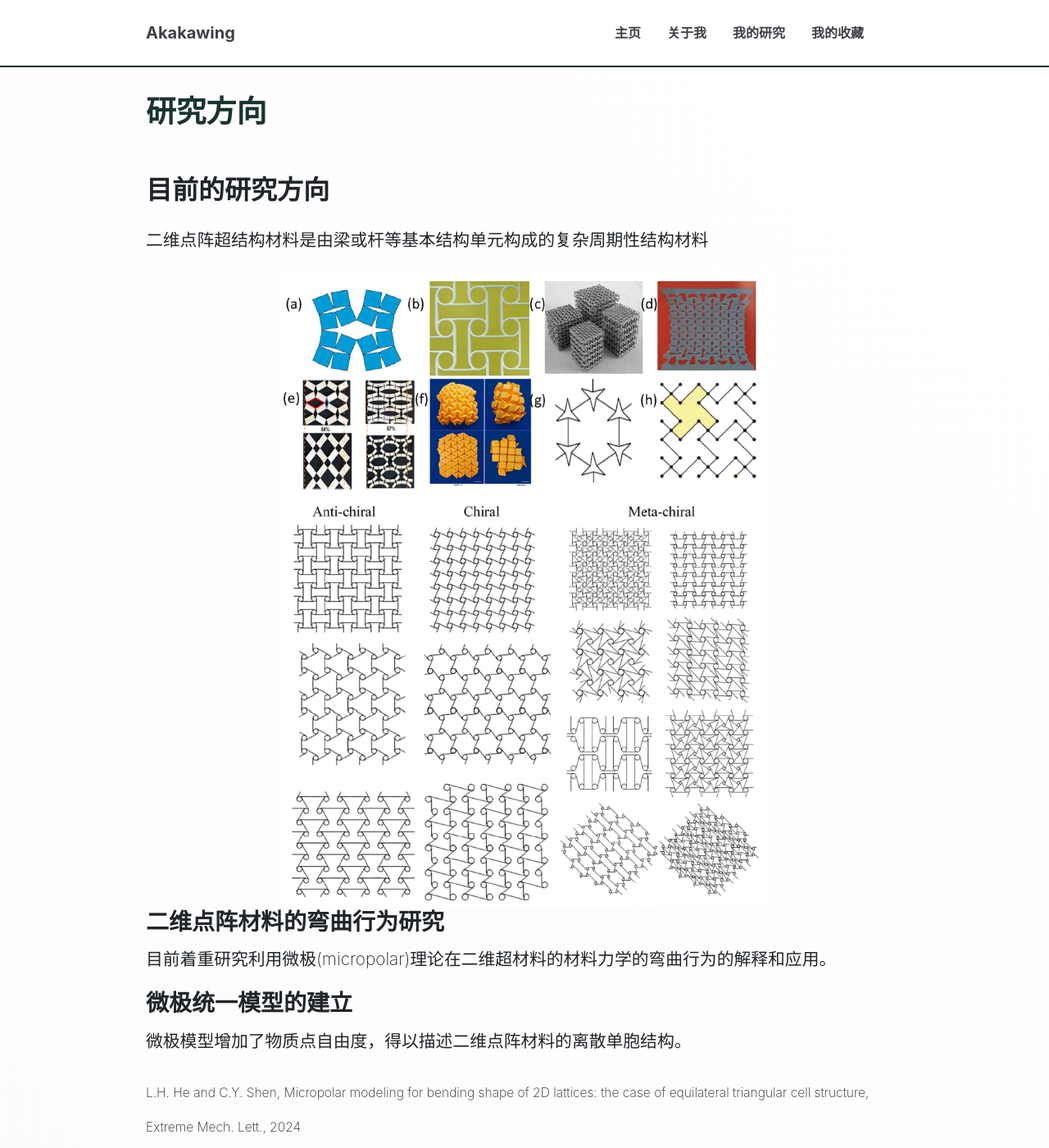
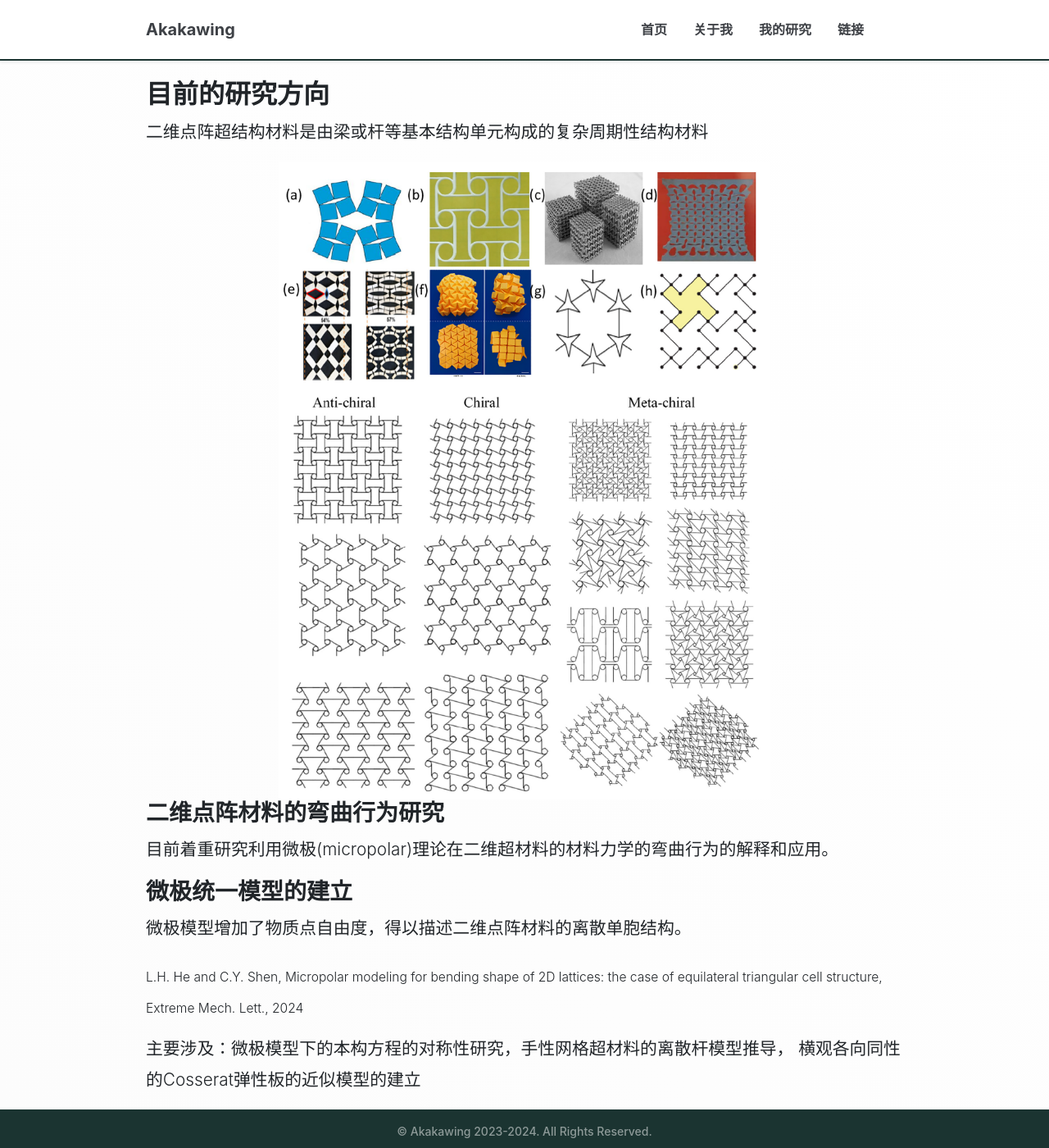
Before and after one commit to akakawing/akakawing.github.io, a Jekyll site: the page built from _pages/research.md, in a window 1280 px wide and 1400 px high. Shown: the whole window at 82% size. Built offline with Jekyll 4.4.1, drawn with Linux system fonts in a browser that asks for light colours.

Commit message:
refactor: 优化布局和样式，删除无用文件
重构了多个布局文件，删除了不再使用的 `blank.html`，并优化了 `withtitle.html` 的布局结构。同时，更新了 `main.css` 中的样式，提高了代码的可读性和维护性。调整了导航栏和头像的样式，使其更符合设计规范。

```diff
--- a/_config.yml
+++ b/_config.yml
@@ -20,7 +20,7 @@
   - scope:
       path: "_posts"
     values:
-      layout: "blank"
+      layout: "withtitle"
 
 collections:
   pages:
@@ -28,6 +28,7 @@
   posts:
     permalink: others/:title/
     output: true
+
 
 # # 转换
 # markdown:    kramdown
--- a/_includes/navbar.html
+++ b/_includes/navbar.html
@@ -1,5 +1,5 @@
 <!-- Navigation-->
-<nav class="header navbar navbar-expand-lg navbar-light fixed-top shadow-sm" id="mainNav">
+<nav class="header navbar navbar-expand-lg navbar-light fixed-top shadow-sm fixed-top" id="mainNav">
     <div class="container px-5">
         <a class="navbar-brand fw-bold" href="#page-top">Akakawing</a>
         <!-- <a href="#page-top"><img src="static/assets/img/CUMT_LOGO.svg" style="width: 11rem;"></a> -->
@@ -11,7 +11,7 @@
         <div class="collapse navbar-collapse" id="navbarResponsive">
             <ul class="navbar-nav ms-auto me-4 my-3 my-lg-0">
                 <li class="nav-item">
-                    <a class="nav-link me-lg-3" href="{{ site.baseurl }}/">主页</a>
+                    <a class="nav-link me-lg-3" href="{{ site.baseurl }}/">首页</a>
                 </li>
                 <li class="nav-item">
                     <a class="nav-link me-lg-3" href="{{ site.baseurl }}/cv/">关于我</a>
@@ -20,7 +20,7 @@
                     <a class="nav-link me-lg-3" href="{{ site.baseurl }}/research/">我的研究</a>
                 </li>
                 <li class="nav-item">
-                    <a class="nav-link me-lg-3" href="{{ site.baseurl }}/catalog/">我的收藏</a>
+                    <a class="nav-link me-lg-3" href="{{ site.baseurl }}/catalog/">链接</a>
                 </li>
 
             </ul>
--- a/_layouts/default.html
+++ b/_layouts/default.html
@@ -1,13 +1,9 @@
 <!DOCTYPE html>
 <html>
     {% include head.html %}
-
     <body id="page-top">
         {% include navbar.html %}
-
         {{ content }}
-
         {% include footer.html %}
     </body>
-
 </html>
--- a/_layouts/withtitle.html
+++ b/_layouts/withtitle.html
@@ -2,17 +2,14 @@
 layout: default
 ---
 
-<section class="bg-gradient-primary-to-secondary-light mt100 md100 content" id="home">
-    <div class="container px-5">
-        <br>
-        <header>
-            <h2> {{ page.title }} </h2>
-            <!-- <span class="bi bi-list"></span> -->
-        </header>
-        <br />
-        <div class="main-body">
-            {{ content }}
-        </div>
+<!-- <header>
+    <div class="container px-5 main-body">
+        <h1> {{ page.title }} </h1>
+    </div>
+</header> -->
 
+<section class="bg-gradient-primary-to-secondary-light mt5 md5 content">
+    <div class="container px-5 main-body">
+        {{ content }}
     </div>
 </section>
--- a/assets/css/main.css
+++ b/assets/css/main.css
@@ -1,22 +1,9 @@
-/* @import "./bootstrap.css"; */
-
-
-:root{
-    --h-title-color:#1b3431;
+/* 变量定义 */
+:root {
+    --h-title-color: #1b3431;
 }
 
-/* 设置页面的过渡效果 */
-body {
-    /* transform: scale(0.8); */
-    /* transform: translateX(100%); */
-    opacity: 0.2;
-    transition: opacity 0.8s ease-in-out;
-    height: 100%;
-    display: flex;
-    flex-direction: column;
-    /* transition: transform 1.0s ease-in-out; */
-  }
-
+/* 全局样式 */
 html {
     height: 100%;
     display: flex;
@@ -24,131 +11,42 @@
     scroll-padding-top: 4.5rem;
 }
 
-/* 在页面加载时设置初始可见 */
-.loaded {
-    /* transform: scale(1); */
-    /* transform: translateX(0); */
-    opacity: 1;
+body {
+    opacity: 0.2;
+    transition: opacity 0.8s ease-in-out;
+    height: 100%;
+    display: flex;
+    flex-direction: column;
 }
 
-aside,
-section {
-    padding-top: 5rem;
-    padding-bottom: 5rem;
-}
-
-.app-badge {
-    height: 3rem;
-}
-
+/* 布局样式 */
 .container {
     width: 100%;
     max-width: 1020px;
 }
 
-/* code {
-    background-color: #664646; /* 如果是单行代码，也可以设置 */
-
-li, h2, p {
-    line-height: 2; /* 设置为1.5倍行高 */
-  }
-
 .content {
     flex: 1;
 }
 
-.header {
-    border-bottom: solid 2px var(--h-title-color);
-    z-index: 10000;
+section {
+    padding-top: 6rem;
 }
 
-.bg-bottom {
-    background-color: var(--h-title-color);
-}
-
-.top-section {
-    position: relative;
-    padding: 10rem 0;
-    background-position: center;
-    background-size: cover;
-    height: 25rem;
-}
-
-.top-section h2 {
-    font-weight: 800;
-}
-
-.top-section .top-section-content {
-    position: relative;
-    z-index: 1;
-}
-
-.top-section:before {
-    content: "";
-    position: absolute;
-    top: 0;
-    left: 0;
-    width: 100%;
-    height: 100%;
-    background: rgba(0, 0, 0, 0.5);
-}
-
-section header h2{
-    font-family: "Kanit", -apple-system, BlinkMacSystemFont, "Segoe UI", Roboto, "Helvetica Neue", Arial, sans-serif, "Apple Color Emoji", "Segoe UI Emoji", "Segoe UI Symbol", "Noto Color Emoji" !important;
-    color: var(--h-title-color);
-    font-size: 2.3rem;
-    line-height: 4rem;
-}
-
-section .main-body{
-    font-size: 1.3rem;
-    font-weight: 200;
-    line-height: 2.4rem;
-}
-
-
-.bg-gradient-primary-to-secondary-light {
-    background: linear-gradient(45deg, #fcfcfc, #ffffff) !important;
-}
-
-.bg-gradient-primary-to-secondary-gray {
-    background: linear-gradient(45deg, #f0f0f0, #f1f1f1) !important;
-}
-
-.on-top {
-    position: relative;
-    z-index: 10000;
-}
-
-.top-bg {
-    background-position: center;
-    background-size: fill;
-    width: 100%;
-    height: 100%;
-}
-
-.top-bg::before {
-    content: "";
-    position: absolute;
-    top: 0;
-    left: 0;
-    width: 100%;
-    height: 100%;
-    background: rgba(0, 0, 0, 0.4);
-}
-
+/* 导航栏样式 */
 #mainNav {
     padding-top: 1rem;
     padding-bottom: 1rem;
     background-color: #fff;
-  }
+}
 
 #mainNav .navbar-brand {
     color: rgb(62, 65, 70);
     font-family: "Kanit", -apple-system, BlinkMacSystemFont, "Segoe UI", Roboto, "Helvetica Neue", Arial, sans-serif, "Apple Color Emoji", "Segoe UI Emoji", "Segoe UI Symbol", "Noto Color Emoji";
 }
 
-#mainNav .navbar-brand:hover, #mainNav .navbar-brand:active {
+#mainNav .navbar-brand:hover,
+#mainNav .navbar-brand:active {
     color: #031110;
 }
 
@@ -175,26 +73,39 @@
     color: #031110;
 }
 
+/* 头部样式 */
+.header {
+    border-bottom: solid 2px var(--h-title-color);
+    z-index: 10000;
+}
+
+/* 内容区域样式 */
+section .main-body {
+    font-size: 1.3rem;
+    font-weight: 300;
+    line-height: 2.4rem;
+}
+
+/* 组件 */
+#home-subtitle {
+    padding-top: 5rem;
+    padding-bottom: 5rem;
+}
+
+/* 头像样式 */
 #avatar {
     position: relative;
     height: 0;
-    top:min(-65px,max(-100px,calc(-1*100vw/12)));
-    max-width: 55em;
+    /* top: min(-65px, max(-100px, calc(-1*100vw/12))); */
+    max-width: 50em;
     margin: 0 1.5rem 0 0;
     float: right;
     z-index: 9000;
 }
 
 #avatar img {
-    height: max(160px,min(240px,calc(130vw/6)));
-    /* height: max(130px,min(200px,calc(100vw/6))); */
+    height: max(120px, min(200px, calc(130vw/8)));
     box-shadow: 5px 5px 5px rgba(0, 0, 0, 0.2);
-}
-
-@media screen and (max-width: 991px) {
-    #avatar {
-        margin: 0;
-    }
 }
 
 .user-photo {
@@ -204,21 +115,47 @@
     position: relative;
 }
 
-
+/* 页脚样式 */
 footer a {
     color: rgba(255, 255, 255, 0.5);
     text-decoration: none;
 }
-footer a:hover, footer a:active, footer a:focus {
+
+footer a:hover,
+footer a:active,
+footer a:focus {
     color: rgba(255, 255, 255, 0.75);
     text-decoration: underline;
 }
 
+/* 工具类样式 */
+.loaded {
+    opacity: 1;
+}
 
+.app-badge {
+    height: 3rem;
+}
 
-/* others */
+.bg-bottom {
+    background-color: var(--h-title-color);
+}
+
 .bg-black {
     background-color: #000 !important;
+}
+
+.bg-gradient-primary-to-secondary-light {
+    background: linear-gradient(45deg, #fcfcfc, #ffffff) !important;
+}
+
+.bg-gradient-primary-to-secondary-gray {
+    background: linear-gradient(45deg, #f0f0f0, #f1f1f1) !important;
+}
+
+.on-top {
+    position: relative;
+    z-index: 10000;
 }
 
 .font-alt {
@@ -233,7 +170,14 @@
 }
 
 pre {
-    background-color: #f2f3f3; /* 设置背景色 */
-    padding: 10px; /* 给代码块一些内边距 */
-    border-radius: 4px; /* 可选：设置圆角 */
+    background-color: #f2f3f3;
+    padding: 10px;
+    border-radius: 4px;
 }
+
+/* 响应式样式 */
+@media screen and (max-width: 991px) {
+    #avatar {
+        margin: 0;
+    }
+}
```
Also changed, not shown: _layouts/blank.html (deleted, +0 -15 lines), _layouts/home.html (+21 -20 lines).
